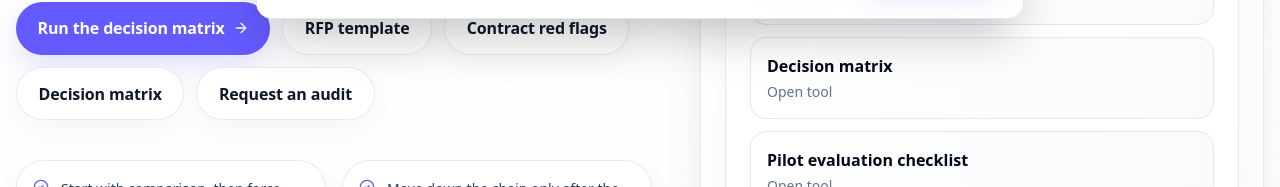
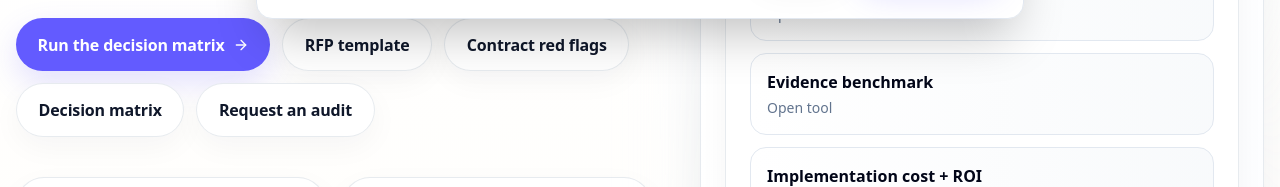
Before and after one commit to teccoxie2/sitepilot, a Next.js app: page /tools/evaluation-tools-2026 in a window 1280 px wide. Shown: the part 765-952 px from the top of the page. Built offline with nearby package versions, Linux system fonts and the light colour scheme; no server answers.

Commit message:
Connect benchmark to evaluation workflow

```diff
--- a/src/app/tools/evaluation-tools-2026/page.tsx
+++ b/src/app/tools/evaluation-tools-2026/page.tsx
@@ -13,6 +13,8 @@ const tools = [
   ['Shortlist scorecard', '/enterprise-ai-vendor-shortlist-scorecard-2026'],
   ['Contract red flags', '/ai-vendor-contract-red-flags-2026'],
   ['Decision matrix', '/ai-procurement-decision-matrix-tool-2026'],
+  ['Evidence benchmark', '/ai-procurement-evidence-benchmark-2026'],
+  ['Implementation cost + ROI', '/ai-implementation-cost-calculator-enterprise-2026'],
   ['Pilot evaluation checklist', '/enterprise-ai-vendor-pilot-evaluation-checklist-2026'],
 ]
 
```
Also changed, not shown: 1 other file (tests, documents, lock files or other folders).
